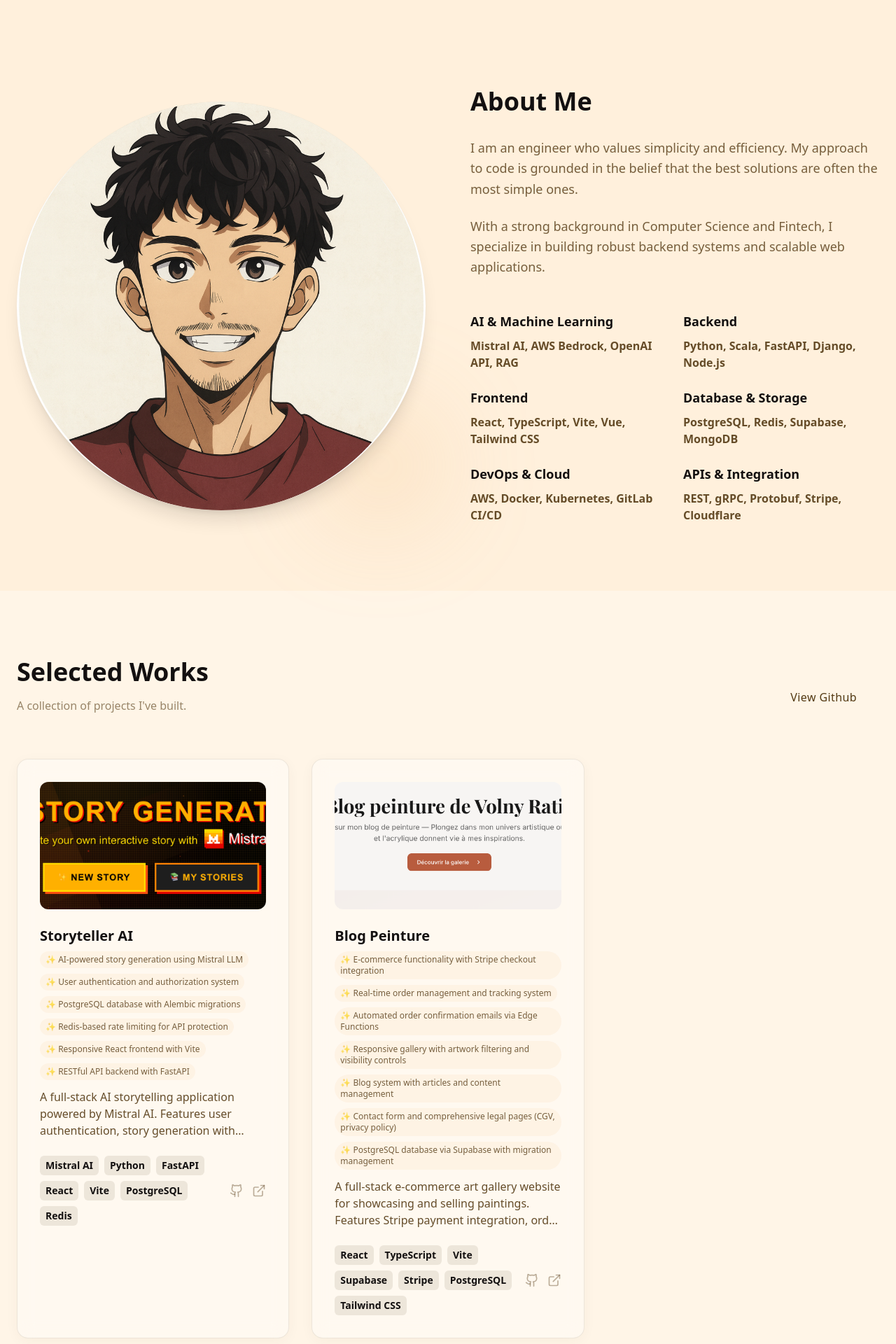
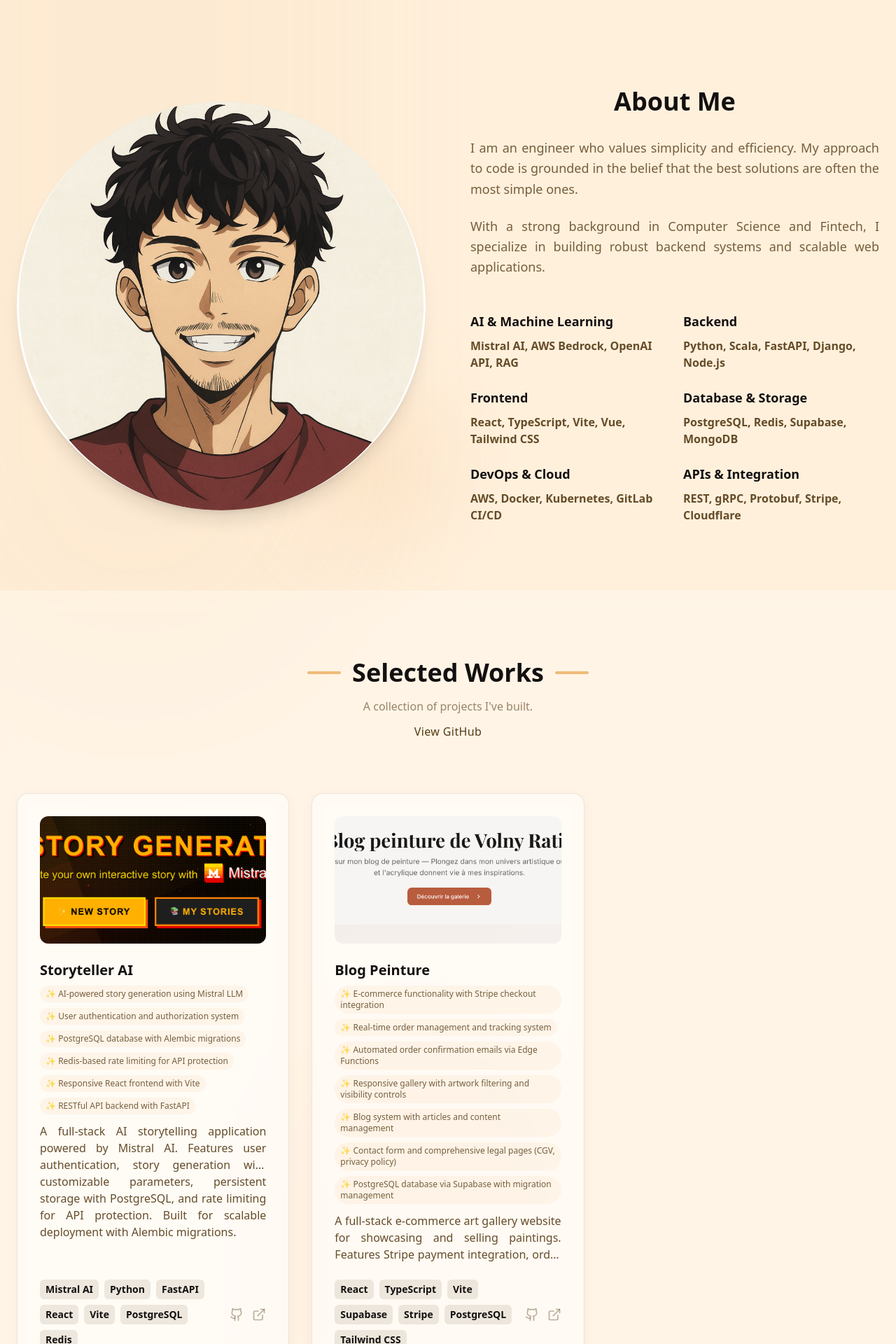
Before and after one commit to Raphala27/my_portfolio, a Next.js app: page / in a window 1280 px wide. Shown: the part 860-2780 px from the top of the page at 70% size. Built offline with nearby package versions, Linux system fonts and the light colour scheme.

Commit message:
visual corrections

```diff
--- a/src/app/globals.css
+++ b/src/app/globals.css
@@ -64,4 +64,43 @@ body {
     background-color: var(--color-chic-brown);
     color: #FFF0DC;
   }
+
+  .animate-aurora {
+    animation: aurora 10s infinite alternate;
+  }
+
+  .animate-pulse-soft {
+    animation: pulse-soft 3s infinite ease-in-out;
+  }
 }
+
+@keyframes aurora {
+  0% {
+    transform: translate(0, 0) scale(1);
+    opacity: 0.4;
+  }
+
+  50% {
+    transform: translate(20px, -20px) scale(1.1);
+    opacity: 0.6;
+  }
+
+  100% {
+    transform: translate(-10px, 10px) scale(1);
+    opacity: 0.4;
+  }
+}
+
+@keyframes pulse-soft {
+
+  0%,
+  100% {
+    opacity: 1;
+    transform: scale(1);
+  }
+
+  50% {
+    opacity: 0.8;
+    transform: scale(0.98);
+  }
+}
--- a/src/app/page.tsx
+++ b/src/app/page.tsx
@@ -3,41 +3,54 @@ import { Button } from "@/components/ui/Button";
 import { Card } from "@/components/ui/Card";
 import { ArrowRight, Code, Database, ExternalLink, Github, Globe, Layout, Server } from "lucide-react";
 import Image from "next/image";
+import { ScrollReveal } from "@/components/ui/ScrollReveal";
+import { HeroBackground } from "@/components/ui/HeroBackground";
 
 export default function Home() {
   return (
-    <main className="min-h-screen selection:bg-chic-accent selection:text-chic-brown">
+    <main className="min-h-screen selection:bg-chic-accent selection:text-chic-brown relative overflow-hidden">
       <Navbar />
+      <HeroBackground />
 
       {/* Hero Section */}
-      <section className="container mx-auto px-6 py-32 md:py-48 flex flex-col items-center text-center">
-        <div className="inline-block mb-8 px-4 py-1.5 rounded-full bg-chic-brown/5 text-chic-brown text-sm font-medium tracking-wide">
+      <section className="container mx-auto px-6 py-32 md:py-48 flex flex-col items-center text-center relative z-10">
+        <ScrollReveal delay={0.2}>
+          <div className="inline-block mb-8 px-4 py-1.5 rounded-full bg-chic-brown/5 text-chic-brown text-sm font-medium tracking-wide animate-pulse-soft">
             Available for freelance work
           </div>
+        </ScrollReveal>
+
+        <ScrollReveal delay={0.4}>
           <h1 className="text-5xl md:text-7xl lg:text-8xl font-bold text-chic-dark mb-6 tracking-tight leading-[1.1]">
             Software and AI Engineer<br />
           </h1>
+        </ScrollReveal>
+
+        <ScrollReveal delay={0.6}>
           <p className="text-lg md:text-xl text-chic-brown/90 max-w-3xl mb-8 leading-relaxed font-medium">
             I build intelligent systems and scalable applications. From full-stack development to AI-powered solutions, I specialize in creating robust architectures that solve real-world problems.
           </p>
+        </ScrollReveal>
 
         {/* Expertise Badges */}
+        <ScrollReveal delay={0.8}>
           <div className="flex flex-wrap justify-center gap-3 mb-12 max-w-3xl">
-          <span className="px-4 py-2 rounded-full bg-chic-accent/20 text-chic-dark text-sm font-bold">
+            <span className="px-4 py-2 rounded-full bg-chic-accent/20 text-chic-dark text-sm font-bold hover:scale-105 transition-transform cursor-default">
               🤖 AI Integration
             </span>
-          <span className="px-4 py-2 rounded-full bg-chic-accent/20 text-chic-dark text-sm font-bold">
+            <span className="px-4 py-2 rounded-full bg-chic-accent/20 text-chic-dark text-sm font-bold hover:scale-105 transition-transform cursor-default">
               ⚙️ Backend Architecture
             </span>
-          <span className="px-4 py-2 rounded-full bg-chic-accent/20 text-chic-dark text-sm font-bold">
+            <span className="px-4 py-2 rounded-full bg-chic-accent/20 text-chic-dark text-sm font-bold hover:scale-105 transition-transform cursor-default">
               🚀 Full-Stack Development
             </span>
-          <span className="px-4 py-2 rounded-full bg-chic-accent/20 text-chic-dark text-sm font-bold">
+            <span className="px-4 py-2 rounded-full bg-chic-accent/20 text-chic-dark text-sm font-bold hover:scale-105 transition-transform cursor-default">
               ☁️ Cloud & DevOps
             </span>
           </div>
+        </ScrollReveal>
 
-
+        <ScrollReveal delay={1.0}>
           <div className="flex flex-col md:flex-row gap-4">
             <a href="#projects">
               <Button variant="primary">
@@ -50,23 +63,27 @@ export default function Home() {
               </Button>
             </a>
           </div>
+        </ScrollReveal>
       </section>
 
       {/* About Section */}
       <section id="about" className="container mx-auto px-6 py-24">
+        <ScrollReveal>
           <div className="grid md:grid-cols-2 gap-16 items-center">
-          <div className="relative">
-            <div className="aspect-square rounded-full overflow-hidden bg-chic-brown/10 relative shadow-xl">
+            <div className="relative group">
+              <div className="aspect-square rounded-full overflow-hidden bg-chic-brown/10 relative shadow-xl transition-transform duration-500 group-hover:scale-[1.02]">
                 <Image src="/portrait.png" alt="Portrait" fill className="object-cover" />
               </div>
               <div className="absolute -bottom-8 -right-8 w-48 h-48 bg-chic-accent/20 rounded-full blur-3xl -z-10" />
             </div>
 
             <div>
-            <h2 className="text-3xl md:text-4xl font-bold text-chic-dark mb-8">
+              <div className="flex items-center justify-center gap-4 mb-8">
+                <h2 className="text-3xl md:text-4xl font-bold text-chic-dark">
                   About Me
                 </h2>
-            <div className="text-lg text-chic-brown/80 space-y-6 leading-relaxed">
+              </div>
+              <div className="text-lg text-chic-brown/80 space-y-6 leading-relaxed text-justify">
                 <p>
                   I am an engineer who values simplicity and efficiency. My approach to code is grounded in the belief that the best solutions are often the most simple ones.
                 </p>
@@ -74,7 +91,7 @@ export default function Home() {
                   With a strong background in Computer Science and Fintech, I specialize in building robust backend systems and scalable web applications.
                 </p>
 
-              <div className="grid grid-cols-2 gap-6 mt-12">
+                <div className="grid grid-cols-2 gap-6 mt-12 text-left">
                   <div className="space-y-2">
                     <h3 className="font-bold text-chic-dark">AI & Machine Learning</h3>
                     <p className="text-base font-semibold text-chic-brown/90">Mistral AI, AWS Bedrock, OpenAI API, RAG</p>
@@ -103,20 +120,33 @@ export default function Home() {
               </div>
             </div>
           </div>
+        </ScrollReveal>
       </section>
 
       {/* Projects Section */}
-      <section id="projects" className="bg-white/30 py-24">
+      <section id="projects" className="bg-white/30 backdrop-blur-md border-y border-white/20 py-24">
         <div className="container mx-auto px-6">
-          <div className="flex justify-between items-end mb-16">
-            <div>
-              <h2 className="text-3xl md:text-4xl font-bold text-chic-dark mb-4">Selected Works</h2>
-              <p className="text-chic-brown/60">A collection of projects I've built.</p>
+            <ScrollReveal width="100%">
+            <div className="flex items-center justify-between mb-16">
+              <div className="flex-1" />
+              <div className="flex flex-col items-center text-center">
+              <div className="flex items-center justify-center gap-4 mb-4">
+                <div className="w-12 h-1 bg-chic-accent rounded-full"></div>
+                <h2 className="text-3xl md:text-4xl font-bold text-chic-dark">Selected Works</h2>
+                <div className="w-12 h-1 bg-chic-accent rounded-full"></div>
               </div>
-            <a href="https://github.com/Raphala27" target="_blank" rel="noopener noreferrer">
-              <Button variant="ghost" className="hidden md:block">View Github</Button>
+              <p className="text-chic-brown/60 max-w-2xl mx-auto">A collection of projects I've built.</p>
+                <a href="https://github.com/Raphala27" target="_blank" rel="noopener noreferrer" className="hidden lg:block">
+                  <Button variant="ghost" className="flex items-center gap-2">
+                  View GitHub
+                  </Button>
                 </a>
               </div>
+              <div className="flex-1 flex justify-end">
+
+              </div>
+            </div>
+          </ScrollReveal>
 
           <div className="grid md:grid-cols-2 lg:grid-cols-3 gap-8">
             {[
@@ -156,7 +186,8 @@ export default function Home() {
                 "hasPreview": true
               }
             ].map((item, index) => (
-              <Card key={index} className="group hover:bg-white transition-colors">
+              <ScrollReveal key={index} delay={index * 0.1} className="h-full">
+                <Card className="group hover:bg-white transition-all duration-300 hover:-translate-y-1 hover:shadow-lg h-full flex flex-col">
                   {item.imageUrl && item.hasPreview ? (
                     <a
                       href={item.liveUrl}
@@ -168,7 +199,7 @@ export default function Home() {
                         src={item.imageUrl}
                         alt={`${item.title} preview`}
                         fill
-                      className="object-cover"
+                        className="object-cover transition-transform duration-500 group-hover/preview:scale-105"
                       />
                       <div className="absolute inset-0 bg-chic-dark/0 group-hover/preview:bg-chic-dark/70 transition-all duration-300 flex items-center justify-center opacity-0 group-hover/preview:opacity-100">
                         <div className="px-6 py-3 bg-chic-accent text-chic-dark font-bold rounded-lg flex items-center gap-2 shadow-lg transform scale-90 group-hover/preview:scale-100 transition-transform">
@@ -203,10 +234,10 @@ export default function Home() {
                     </div>
                   )}
 
-                <p className="text-chic-brown/90 mb-6 line-clamp-3 font-medium">
+                  <p className="text-chic-brown/90 mb-6 line-clamp-3 font-medium flex-grow text-justify">
                     {item.description}
                   </p>
-                <div className="flex items-center justify-between">
+                  <div className="flex items-center justify-between mt-auto">
                     <div className="flex gap-2 flex-wrap">
                       {item.tech.map((t, i) => (
                         <span key={i} className="text-sm font-bold px-2 py-1 rounded-md bg-chic-brown/10 text-chic-dark">{t}</span>
@@ -226,6 +257,7 @@ export default function Home() {
                     </div>
                   </div>
                 </Card>
+              </ScrollReveal>
             ))}
           </div>
         </div>
@@ -233,7 +265,13 @@ export default function Home() {
 
       {/* Experience Section */}
       <section id="experience" className="container mx-auto px-6 py-24">
-        <h2 className="text-3xl md:text-4xl font-bold text-chic-dark mb-16 text-center">Experience</h2>
+        <ScrollReveal width="100%">
+          <div className="flex items-center justify-center gap-4 mb-16">
+            <div className="w-12 h-1 bg-chic-accent rounded-full"></div>
+            <h2 className="text-3xl md:text-4xl font-bold text-chic-dark">Experience</h2>
+            <div className="w-12 h-1 bg-chic-accent rounded-full"></div>
+          </div>
+        </ScrollReveal>
 
         <div className="max-w-4xl mx-auto space-y-12">
           {[
@@ -287,7 +325,8 @@ export default function Home() {
               tech: "Python, Django, Bootstrap, jQuery, GitLab"
             }
           ].map((item, index) => (
-            <div key={index} className="relative pl-8 md:pl-0">
+            <ScrollReveal key={index} delay={index * 0.1}>
+              <div className="relative pl-8 md:pl-0">
                 <div className="hidden md:block absolute left-[50%] top-0 bottom-0 w-px bg-chic-brown/10 -translate-x-1/2" />
 
                 <div className={`md:flex justify-between items-start gap-12 ${index % 2 === 0 ? 'md:flex-row-reverse' : ''}`}>
@@ -317,25 +356,33 @@ export default function Home() {
 
                   <div className="absolute left-0 md:left-1/2 w-4 h-4 rounded-full bg-chic-accent border-4 border-white shadow-sm -translate-x-[5px] md:-translate-x-1/2 mt-1.5" />
 
-                <div className={`md:w-1/2 ${index % 2 === 0 ? 'md:pr-12 text-right' : 'md:pl-12'}`}>
-                  <ul className={`text-chic-brown/90 font-medium leading-relaxed space-y-2 list-disc ${index % 2 === 0 ? 'list-inside' : 'list-inside'}`}>
+                  <div className={`md:w-1/2 ${index % 2 === 0 ? 'md:pr-12' : 'md:pl-12'}`}>
+                    <ul className={`text-chic-brown/90 font-medium leading-relaxed space-y-2 list-disc list-outside ${index % 2 === 0 ? 'pr-5 text-justify' : 'pl-5 text-justify'}`} style={index % 2 === 0 ? { direction: 'rtl' } : {}}>
                       {item.description.map((desc, i) => (
-                      <li key={i} className="text-base">{desc}</li>
+                        <li key={i} className="text-base" style={index % 2 === 0 ? { direction: 'ltr' } : {}}>{desc}</li>
                       ))}
                     </ul>
                   </div>
                 </div>
               </div>
+            </ScrollReveal>
           ))}
         </div>
       </section>
 
       {/* Education Section */}
-      <section id="education" className="bg-white/30 py-24">
+      <section id="education" className="bg-white/30 backdrop-blur-md border-y border-white/20 py-24">
         <div className="container mx-auto px-6">
-          <h2 className="text-3xl md:text-4xl font-bold text-chic-dark mb-16 text-center">Education</h2>
+          <ScrollReveal width="100%">
+            <div className="flex items-center justify-center gap-4 mb-16">
+              <div className="w-12 h-1 bg-chic-accent rounded-full"></div>
+              <h2 className="text-3xl md:text-4xl font-bold text-chic-dark">Education</h2>
+              <div className="w-12 h-1 bg-chic-accent rounded-full"></div>
+            </div>
+          </ScrollReveal>
           <div className="max-w-3xl mx-auto">
-            <Card className="p-8 md:p-12">
+            <ScrollReveal delay={0.2}>
+              <Card className="p-8 md:p-12 hover:shadow-lg transition-shadow">
                 <div className="flex flex-col md:flex-row justify-between items-start md:items-center mb-6">
                   <div className="flex items-center gap-4">
                     <Image
@@ -352,7 +399,7 @@ export default function Home() {
                   </div>
                   <p className="text-chic-brown/60 mt-2 md:mt-0">Sept 2022 - August 2025</p>
                 </div>
-              <div className="space-y-4 text-chic-brown/80">
+                <div className="space-y-4 text-chic-brown/80 text-justify">
                   <div>
                     <strong className="text-chic-dark block mb-1">Main Computer Sciences Track:</strong>
                     <p>Web development, Machine learning, Operating systems, Database, Data sciences, Cryptography, Blockchain programming, Smart contract, Crytpo-Finance</p>
@@ -363,16 +410,21 @@ export default function Home() {
                   </div>
                 </div>
               </Card>
+            </ScrollReveal>
 
             <div className="mt-8 grid md:grid-cols-2 gap-6">
-              <Card className="p-6">
+              <ScrollReveal delay={0.3}>
+                <Card className="p-6 hover:shadow-md transition-shadow h-full">
                   <h3 className="text-xl font-bold text-chic-dark mb-2">Hackathon Chainlink</h3>
-                <p className="text-chic-brown/80">Formation about Smart contracts and using oracle Chainlink</p>
+                  <p className="text-chic-brown/80 text-justify">Formation about Smart contracts and using oracle Chainlink</p>
                 </Card>
-              <Card className="p-6">
+              </ScrollReveal>
+              <ScrollReveal delay={0.4}>
+                <Card className="p-6 hover:shadow-md transition-shadow h-full">
                   <h3 className="text-xl font-bold text-chic-dark mb-2">Hackathon Kryptosphere</h3>
-                <p className="text-chic-brown/80">Brainstorming and conceptualization on Health in the Web3 ecosystem</p>
+                  <p className="text-chic-brown/80 text-justify">Brainstorming and conceptualization on Health in the Web3 ecosystem</p>
                 </Card>
+              </ScrollReveal>
             </div>
           </div>
         </div>
@@ -381,13 +433,17 @@ export default function Home() {
       {/* Contact Section */}
       <section id="contact" className="bg-chic-dark text-chic-bg py-24">
         <div className="container mx-auto px-6 text-center">
+          <ScrollReveal width="100%">
             <h2 className="text-3xl md:text-4xl font-bold mb-8">Let's Work Together</h2>
             <p className="text-white/60 max-w-2xl mx-auto mb-12 text-lg">
               I'm currently available for freelance projects and open to full-time opportunities.
             </p>
+            <a href="https://www.linkedin.com/in/raphael-issartial/" target="_blank" rel="noopener noreferrer">
               <Button variant="primary" className="bg-chic-accent text-chic-dark hover:bg-white hover:text-chic-white px-10 py-4 text-lg">
                 Get in Touch
               </Button>
+            </a>
+          </ScrollReveal>
 
           <div className="mt-24 pt-8 border-t border-white/10 flex flex-col md:flex-row justify-between items-center gap-4 text-white/40 text-sm">
             <p>© 2025 Developer Portfolio.</p>
--- a/src/components/layout/Navbar.tsx
+++ b/src/components/layout/Navbar.tsx
@@ -10,9 +10,9 @@ export function Navbar() {
                 </Link>
 
                 <div className="hidden md:flex items-center gap-10 text-sm font-medium text-chic-brown/80">
-                    <Link href="#about" className="hover:text-chic-brown transition-colors">About</Link>
+                    <Link href="#about" className="hover:text-chic-brown transition-colors">About Me</Link>
+                    <Link href="#projects" className="hover:text-chic-brown transition-colors">Projects</Link>
                     <Link href="#experience" className="hover:text-chic-brown transition-colors">Experience</Link>
-                    <Link href="#projects" className="hover:text-chic-brown transition-colors">Projects</Link>
                     <Link href="#contact" className="hover:text-chic-brown transition-colors">Contact</Link>
                     <Link href="/cv.pdf" target="_blank" rel="noopener noreferrer">
                         <Button variant="primary" className="px-6 py-2 text-xs">
--- /dev/null
+++ b/src/components/ui/HeroBackground.tsx
@@ -0,0 +1,13 @@
+"use client";
+
+import { motion } from "framer-motion";
+
+export const HeroBackground = () => {
+    return (
+        <div className="absolute inset-0 -z-10 overflow-hidden">
+            <div className="absolute top-[-20%] left-[-10%] w-[50%] h-[50%] rounded-full bg-chic-accent/20 blur-[100px] animate-aurora" />
+            <div className="absolute bottom-[-10%] right-[-5%] w-[40%] h-[40%] rounded-full bg-chic-brown/10 blur-[80px] animate-aurora" style={{ animationDelay: "2s" }} />
+            <div className="absolute top-[40%] left-[30%] w-[30%] h-[30%] rounded-full bg-chic-accent/10 blur-[60px] animate-aurora" style={{ animationDelay: "4s" }} />
+        </div>
+    );
+};
--- /dev/null
+++ b/src/components/ui/ScrollReveal.tsx
@@ -0,0 +1,40 @@
+"use client";
+
+import { motion, useInView, useAnimation } from "framer-motion";
+import { useRef, useEffect } from "react";
+
+interface ScrollRevealProps {
+    children: React.ReactNode;
+    width?: "fit-content" | "100%";
+    delay?: number;
+    className?: string;
+}
+
+export const ScrollReveal = ({ children, width = "fit-content", delay = 0, className = "" }: ScrollRevealProps) => {
+    const ref = useRef(null);
+    const isInView = useInView(ref, { once: true, margin: "-50px" });
+    const controls = useAnimation();
+
+    useEffect(() => {
+        if (isInView) {
+            controls.start("visible");
+        }
+    }, [isInView, controls]);
+
+    return (
+        <motion.div
+            ref={ref}
+            variants={{
+                hidden: { opacity: 0, y: 30 },
+                visible: { opacity: 1, y: 0 },
+            }}
+            initial="hidden"
+            animate={controls}
+            transition={{ duration: 0.6, delay: delay, ease: "easeOut" }}
+            className={className}
+            style={{ width }}
+        >
+            {children}
+        </motion.div>
+    );
+};
```
Also changed, not shown: public/raph_demonslayer_style_compressed.png (added). Lines whose indentation alone changed are shown as unchanged.
